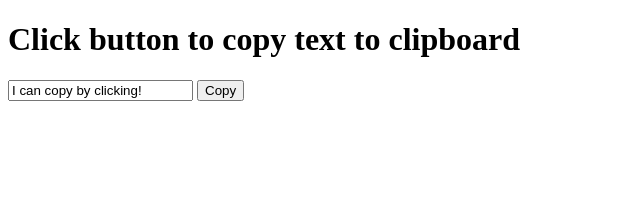
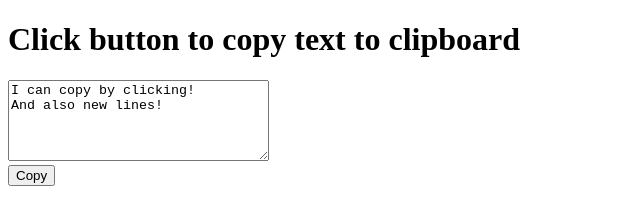
Before and after one commit to omichelsen/angular-clipboard, a website: page demo/demo.html in a window 1280 px wide. Both pictures are taken after a click on the button "Copy". Shown: the whole page, without its empty margins (0-640 px from the left). Drawn offline with nearby package versions, Linux system fonts and the light colour scheme.

Commit message:
Fix for newlines

```diff
--- a/angular-clipboard.js
+++ b/angular-clipboard.js
@@ -9,7 +9,7 @@ angular.module('angular-clipboard', [])
             },
             link: function (scope, element) {
                 function createNode(text) {
-                    var node = $document[0].createElement('span');
+                    var node = $document[0].createElement('textarea');
                     node.style.position = 'absolute';
                     node.style.left = '-10000px';
                     node.textContent = text;
@@ -22,10 +22,7 @@ angular.module('angular-clipboard', [])
 
                     var selection = $document[0].getSelection();
                     selection.removeAllRanges();
-
-                    var range = $document[0].createRange();
-                    range.selectNodeContents(node);
-                    selection.addRange(range);
+                    node.select();
 
                     $document[0].execCommand('copy');
                     selection.removeAllRanges();
--- a/demo/demo.html
+++ b/demo/demo.html
@@ -9,7 +9,7 @@
         <h1>Click button to copy text to clipboard</h1>
 
         <p>
-            <input type="text" ng-model="textToCopy">
+            <textarea ng-model="textToCopy" rows="5" cols="30"></textarea><br />
             <button clipboard text="textToCopy" on-copied="success()" on-error="fail(err)">Copy</button>
         </p>
 
@@ -19,7 +19,7 @@
             var demoApp = angular.module('demoApp', ['angular-clipboard']);
 
             demoApp.controller('DemoCtrl', ['$scope', function ($scope) {
-                $scope.textToCopy = 'I can copy by clicking!';
+                $scope.textToCopy = "I can copy by clicking!\nAnd also new lines!";
 
                 $scope.success = function () {
                     console.log('Copied!');
```
